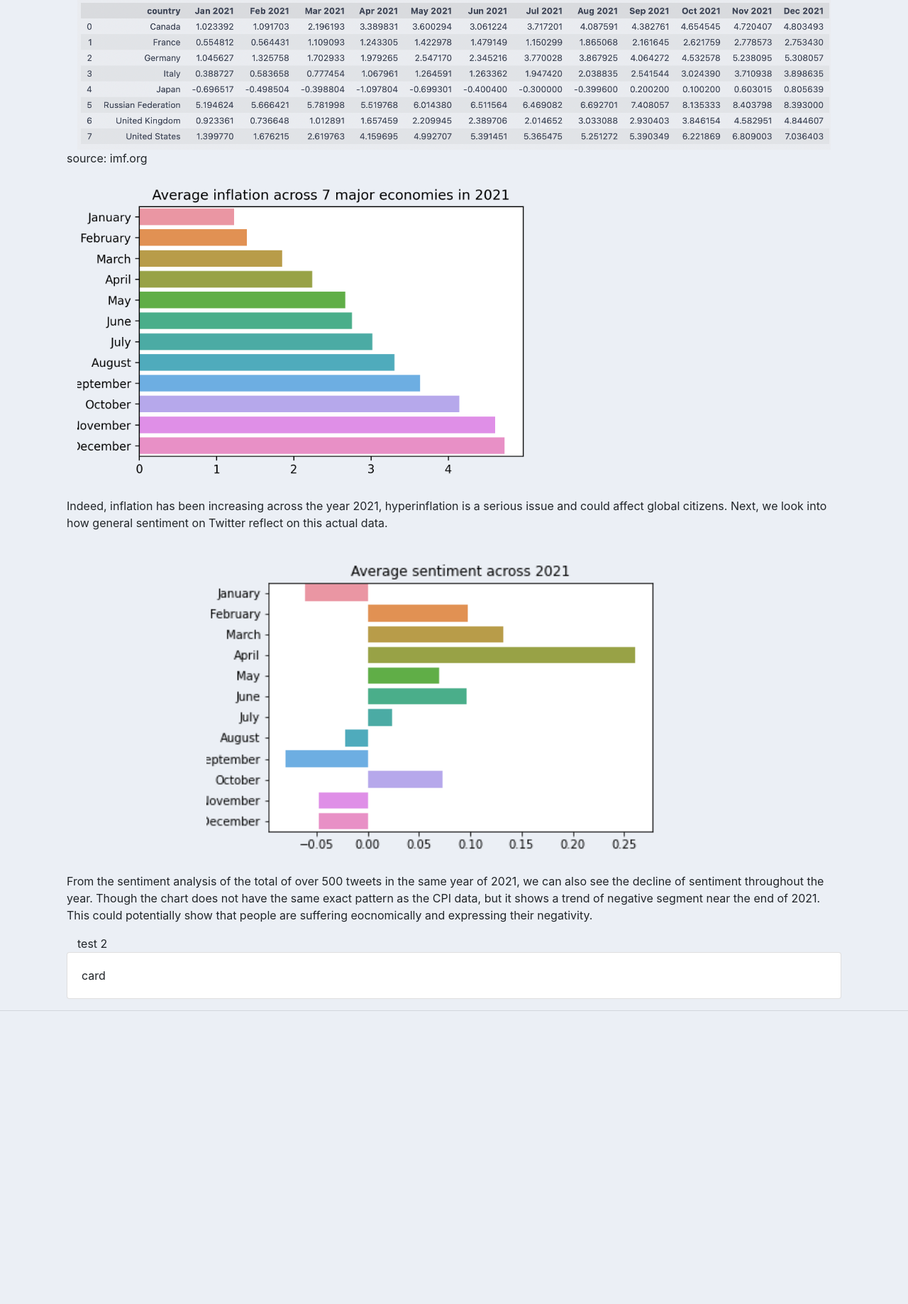
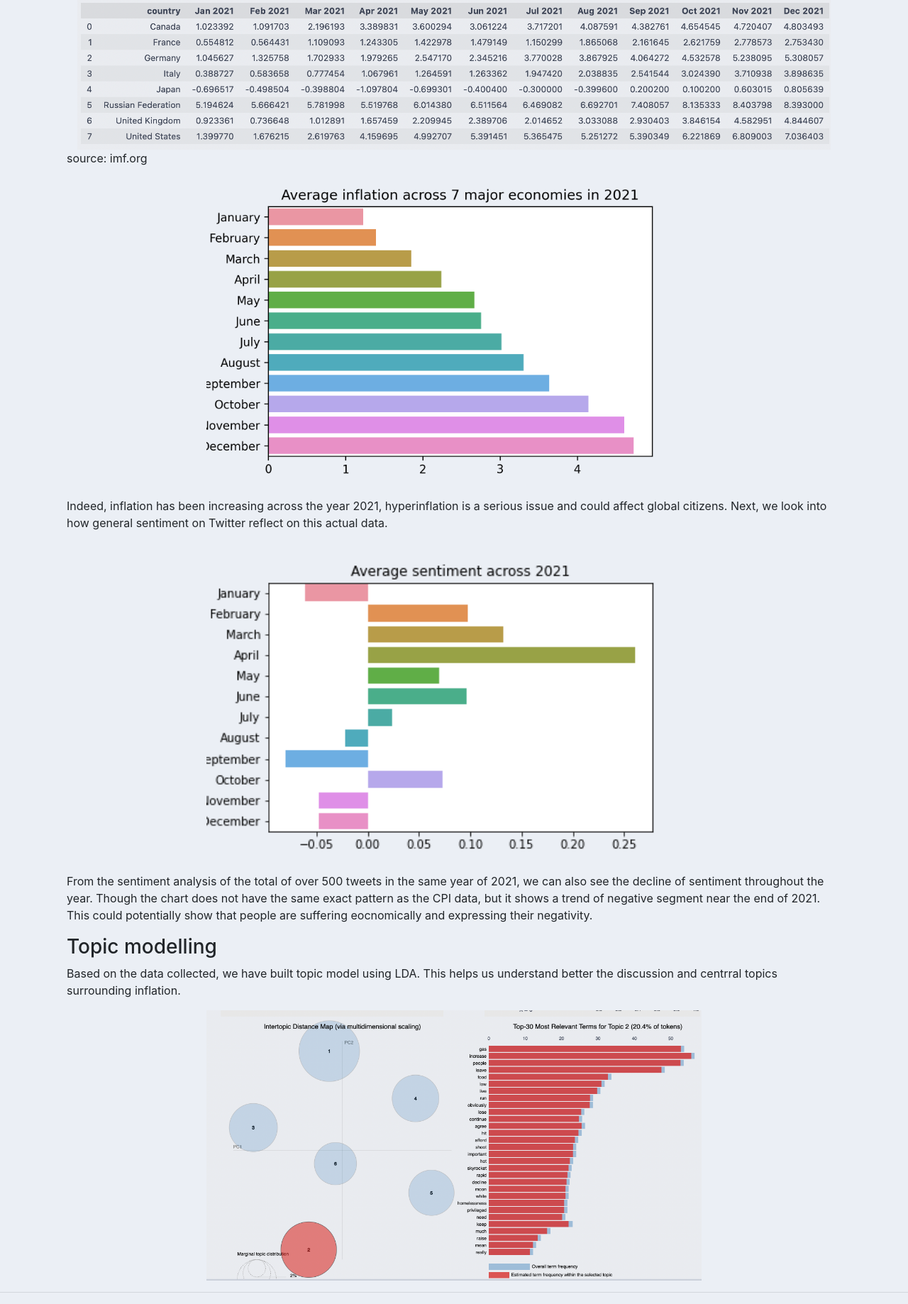
Before and after one commit to cjj1120/FNI-project, a Django app: page / in a window 1280 px wide. Shown: the part 729-2567 px from the top of the page at 71% size. Before the commit the page ends 2154 px from the top, so only its background shows below. Run offline with Django 3.2, Linux system fonts and the light colour scheme; some libraries are stand-ins or nearby versions.

Commit message:
TP analysis 2, add analysis to website

```diff
--- a/src/fni/fni_page/templates/fni_page/about.html
+++ b/src/fni/fni_page/templates/fni_page/about.html
@@ -9,9 +9,9 @@
                 <div class="row gx-4 justify-content-center">
                     <div class="col-lg-8">
                         <h2>About FNI project</h2>
-                        <p class="lead ">Inflation has been a global lately, though it is part of the economical cycle. The drastic increase in Consumer Price Index (CPI) has caused economical stress to the global citizens. This project aims to look into overall market sentiment by scrapping tweets from Twitter, and also the trend and topics of interest by looking into Google Trend. Lastly, these data are also compared to CPI data, to have a better understanding of how people react to inflation and their interest or curiousity surrounding the topic of inflation.  </p>
-                        <p>This is a study project done by Jiong Jiet and Iqram. </p>
-                        <p>NLP python tools and Django web framework are the main stacks of this project.</p>
+                        <p class="lead ">Inflation has been a global issue lately, though it is part of the economical cycle. The drastic increased in Consumer Price Index (CPI) has caused economical stress to the global citizens. This project aims to look into overall market sentiment by scrapping tweets from Twitter, and also the trend and topics of interest by looking into Google Trend. Lastly, these data are also compared to CPI data, to have a better understanding of how people react to inflation and their interest or curiousity surrounding the topic of inflation.  </p>
+                        <p class="lead">This is a study project done by Jiong Jiet and Iqram. </p>
+                        <p class="lead"> NLP python tools and Django web framework are the main stacks of this project.</p>
 
                     </div>
                 </div>
--- a/src/fni/fni_page/templates/fni_page/home.html
+++ b/src/fni/fni_page/templates/fni_page/home.html
@@ -16,7 +16,7 @@
         <img class = "col-12" src="{% static 'images/inflation_data.png' %}" alt="some text">
         source: imf.org
 
-        <img class = "col-8  d-block"  src="{% static 'images/average_inflation-2021.png' %}" alt="some text">
+        <img class = "col-8  d-block mx-auto"  src="{% static 'images/average_inflation-2021.png' %}" alt="some text">
 
 
         <p>Indeed, inflation has been increasing across the year 2021, hyperinflation is a serious issue and could affect global citizens. Next, we look into how general sentiment on Twitter reflect on this actual data.</p>
@@ -25,11 +25,13 @@
     <img class = " col-8 rounded mx-auto d-block" src="{% static 'images/average_sentiment-2021.png' %}" alt="some text">
 
     <p>From the sentiment analysis of the total of over 500 tweets in the same year of 2021, we can also see the decline of sentiment throughout the year. Though the chart does not have the same exact pattern as the CPI data, but it shows a trend of negative segment near the end of 2021. This could potentially show that people are suffering eocnomically and expressing their negativity.</p>
-    <div class="col-lg-8">test 2</div>
 
-    <div class="card card-body">
-        card
-    </div>
+    <h3>Topic modelling</h3>
+    <p>
+    Based on the data collected, we have built topic model using LDA. This helps us understand better the discussion and centrral topics surrounding inflation. </p>
+
+    <img class = " col-8 rounded mx-auto d-block" src="{% static 'images/topic-modelling.png' %}" alt="some text">
+
 </div>
 
 
```
Also changed, not shown: src/fni/static/images/topic-modelling.png (added).
